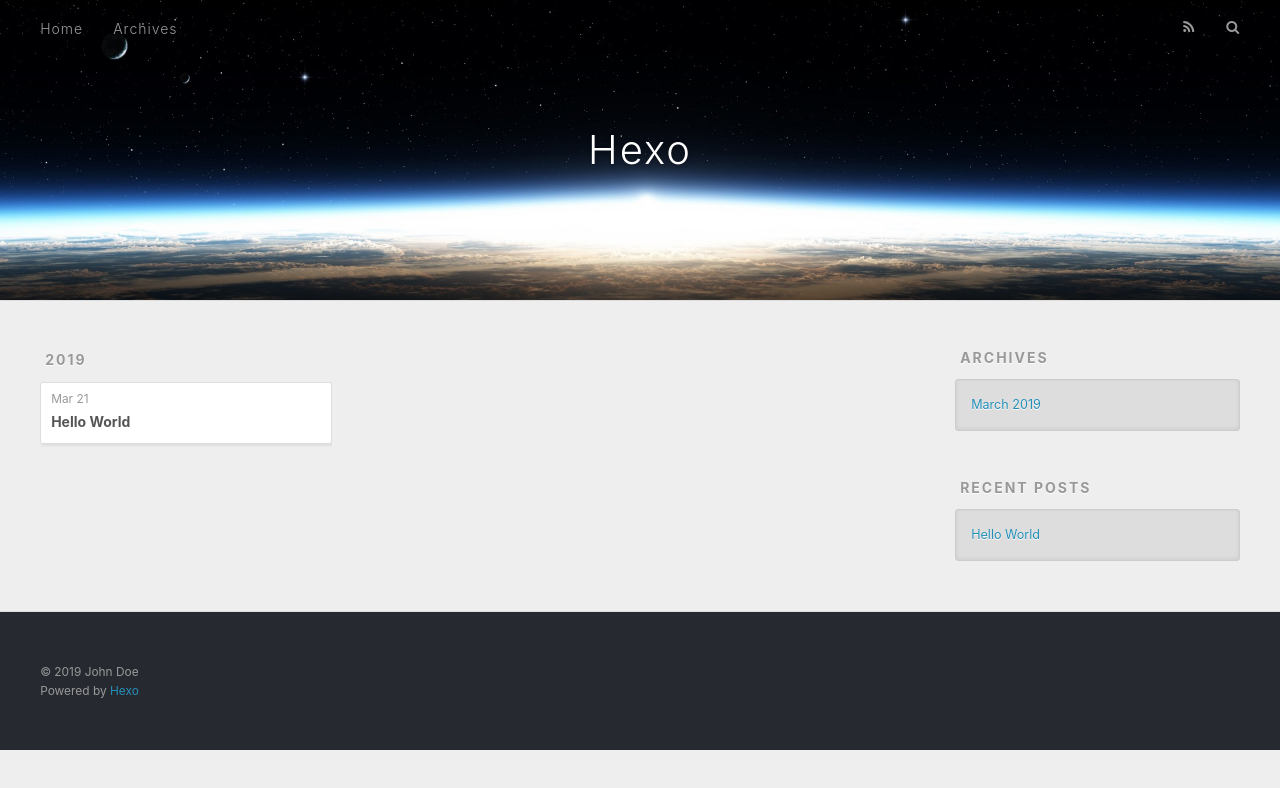
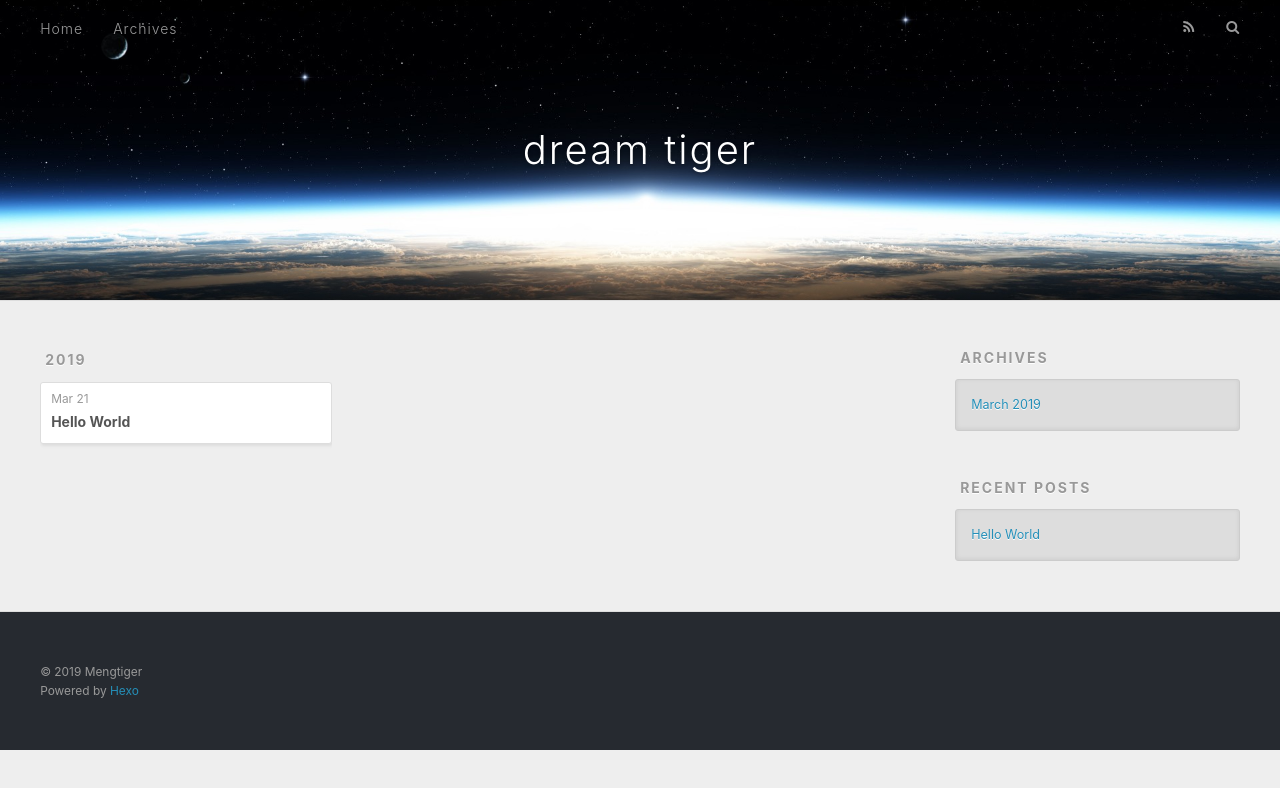
Before and after one commit to Mengtiger/Mengtiger, a plain HTML site: page archives/2019/03/index.html in a window 1280 px wide. Drawn offline with nearby package versions, Linux system fonts and the light colour scheme.

Commit message:
Site updated: 2019-03-21 16:47:04

```diff
--- a/archives/2019/03/index.html
+++ b/archives/2019/03/index.html
@@ -5,17 +5,17 @@
 
 
 
-  <title>Archives: 2019/3 | Hexo</title>
+  <title>Archives: 2019/3 | dream tiger</title>
   <meta name="viewport" content="width=device-width, initial-scale=1, maximum-scale=1">
   <meta property="og:type" content="website">
-<meta property="og:title" content="Hexo">
+<meta property="og:title" content="dream tiger">
 <meta property="og:url" content="http://yoursite.com/archives/2019/03/index.html">
-<meta property="og:site_name" content="Hexo">
-<meta property="og:locale" content="default">
+<meta property="og:site_name" content="dream tiger">
+<meta property="og:locale" content="zh-Hans">
 <meta name="twitter:card" content="summary">
-<meta name="twitter:title" content="Hexo">
+<meta name="twitter:title" content="dream tiger">
 
-    <link rel="alternate" href="/atom.xml" title="Hexo" type="application/atom+xml">
+    <link rel="alternate" href="/atom.xml" title="dream tiger" type="application/atom+xml">
 
 
     <link rel="icon" href="/favicon.png">
@@ -34,7 +34,7 @@
   <div id="header-outer" class="outer">
     <div id="header-title" class="inner">
       <h1 id="logo-wrap">
-        <a href="/" id="logo">Hexo</a>
+        <a href="/" id="logo">dream tiger</a>
       </h1>
 
     </div>
@@ -139,7 +139,7 @@
 
   <div class="outer">
     <div id="footer-info" class="inner">
-      &copy; 2019 John Doe<br>
+      &copy; 2019 Mengtiger<br>
       Powered by <a href="http://hexo.io/" target="_blank">Hexo</a>
     </div>
   </div>
```
Also changed, not shown: 2019/03/21/hello-world/index.html (+7 -7 lines), archives/2019/index.html (+8 -8 lines), archives/index.html (+8 -8 lines), index.html (+9 -9 lines).
